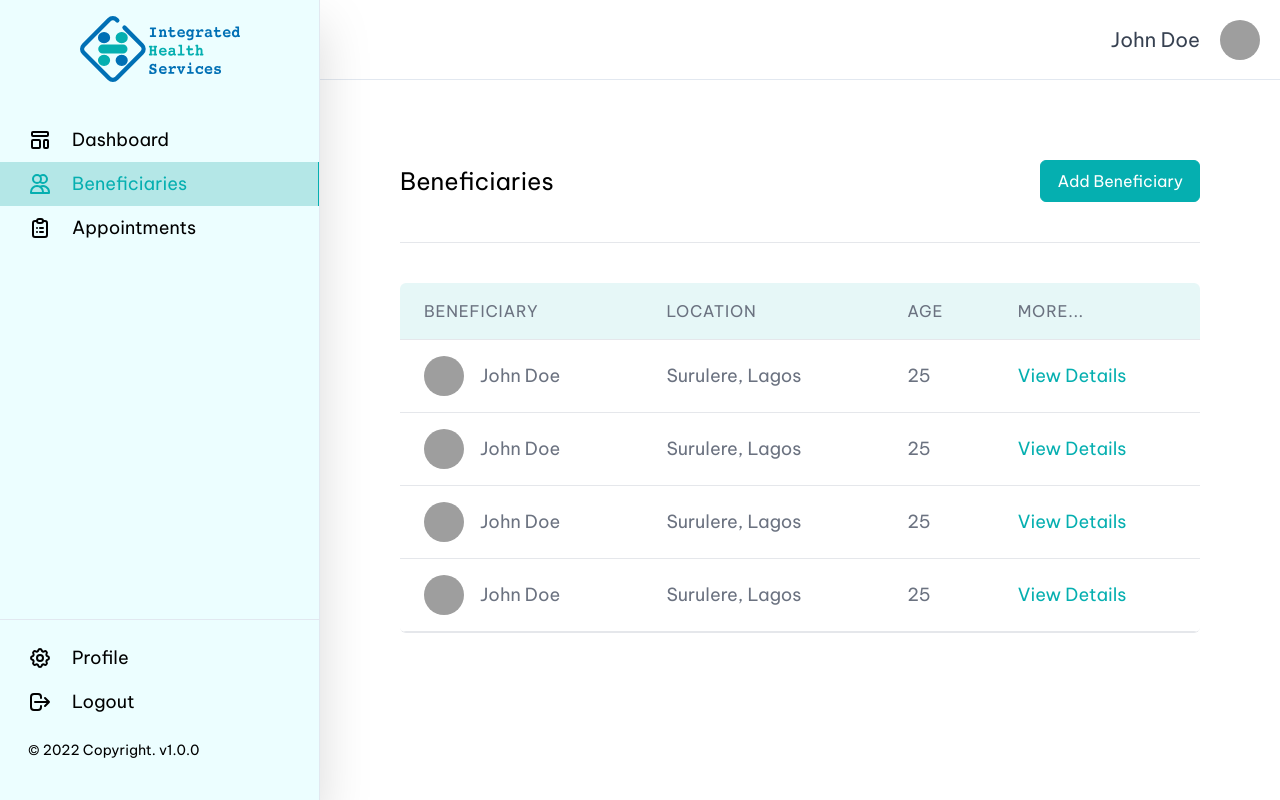
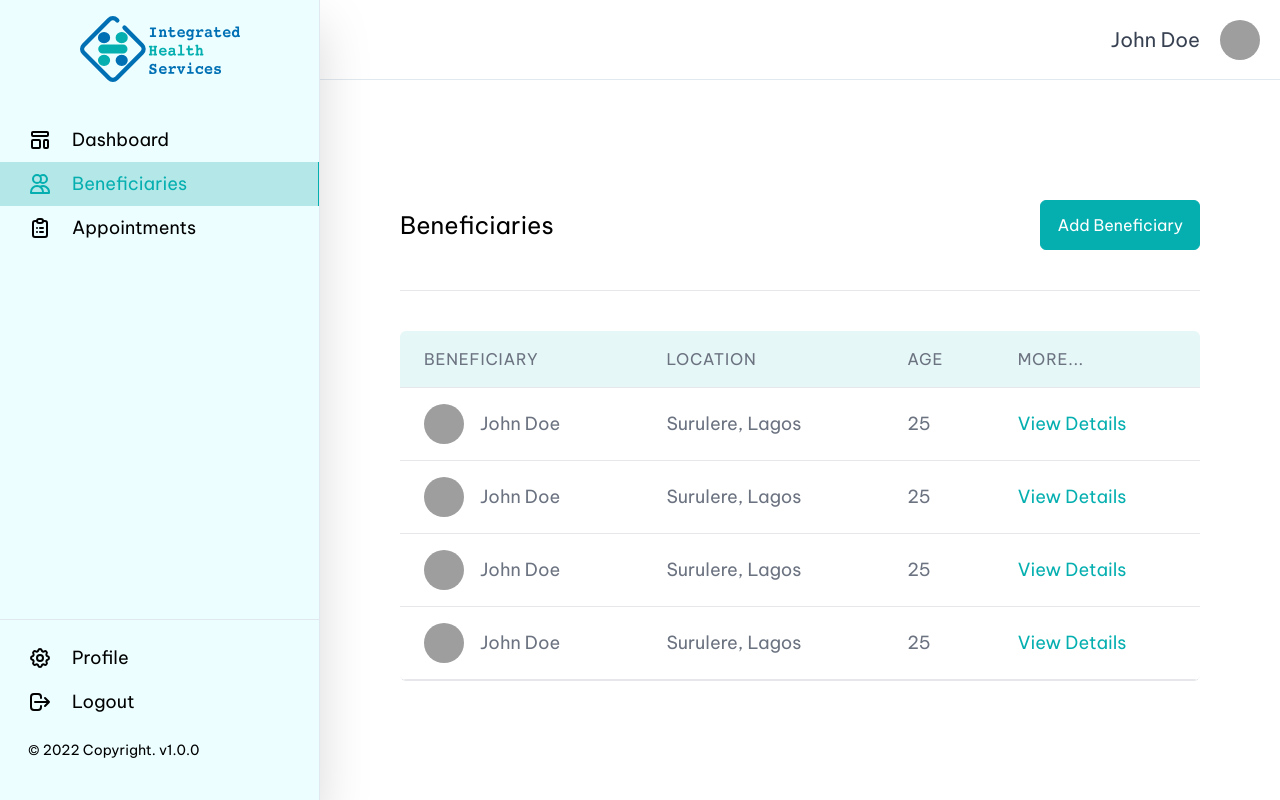
Before and after one commit to ihsidna/ihs-frontend, a React (Create React App) app: page /beneficiaries in a window 1280 px wide. Built offline with nearby package versions, Linux system fonts and the light colour scheme; grey boxes are pictures that could not be loaded.

Commit message:
Add links to beneficiary link items

```diff
--- a/src/components/app/beneficiary/Beneficiaries.jsx
+++ b/src/components/app/beneficiary/Beneficiaries.jsx
@@ -1,7 +1,8 @@
 import React from 'react';
-import {Routes, Route, useNavigate} from "react-router-dom";
+import {Routes, Route, useNavigate, Link} from "react-router-dom";
 import Nodata from "../../../assets/images/noData.svg";
 import AddBeneficiary from "./AddBeneficiary";
+import ViewBeneficiary from "./ViewBeneficiary";
 
 const beneficiariesData = true;
 
@@ -10,6 +11,7 @@ const Beneficiaries = () => {
 		<Routes>
 			<Route index element={<ParentContent />} />
 			<Route path="/addbeneficiary" element={<AddBeneficiary />} />
+			<Route path="/viewbeneficiary" element={<ViewBeneficiary />} />
 		</Routes>
 	);
 }
@@ -20,9 +22,9 @@ const ParentContent = () => {
 	return (
 		<div className="lg:p-20 md:p-10 p-3">
 			{/*Beneficiaries Section*/}
-			<div className="flex justify-between items-center">
+			<div className="flex justify-between items-center mt-10">
 				<h2 className="md:text-2xl text-xl">Beneficiaries</h2>
-				<button className="py-2 md:px-4 px-2" onClick={() => navigate('/beneficiaries/addbeneficiary')}>Add Beneficiary</button>
+				<button className="py-3 md:px-4 px-2" onClick={() => navigate('/beneficiaries/addbeneficiary')}>Add Beneficiary</button>
 			</div>
 
 			<hr className="my-10"/>
@@ -81,7 +83,9 @@ const ParentContent = () => {
 
 								<td
 									className="px-6 py-4 md:text-lg text-base leading-5 text-ihs-green whitespace-no-wrap border-b border-gray-200">
-									View Details
+									<Link to="/beneficiaries/viewbeneficiary">
+											View Details
+										</Link>
 								</td>
 
 							</tr>
@@ -111,7 +115,9 @@ const ParentContent = () => {
 
 								<td
 									className="px-6 py-4 md:text-lg text-base leading-5 text-ihs-green whitespace-no-wrap border-b border-gray-200">
-									View Details
+									<Link to="/beneficiaries/viewbeneficiary">
+											View Details
+										</Link>
 								</td>
 
 							</tr>
@@ -141,7 +147,9 @@ const ParentContent = () => {
 
 								<td
 									className="px-6 py-4 md:text-lg text-base leading-5 text-ihs-green whitespace-no-wrap border-b border-gray-200">
-									View Details
+									<Link to="/beneficiaries/viewbeneficiary">
+											View Details
+										</Link>
 								</td>
 
 							</tr>
@@ -171,7 +179,9 @@ const ParentContent = () => {
 
 								<td
 									className="px-6 py-4 md:text-lg text-base leading-5 text-ihs-green whitespace-no-wrap border-b border-gray-200">
-									View Details
+									<Link to="/beneficiaries/viewbeneficiary">
+											View Details
+										</Link>
 								</td>
 
 							</tr>
```
